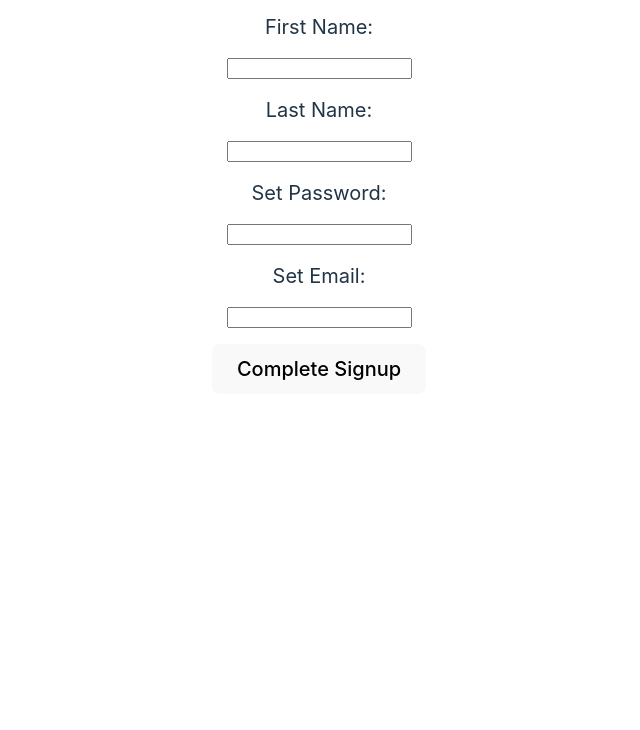
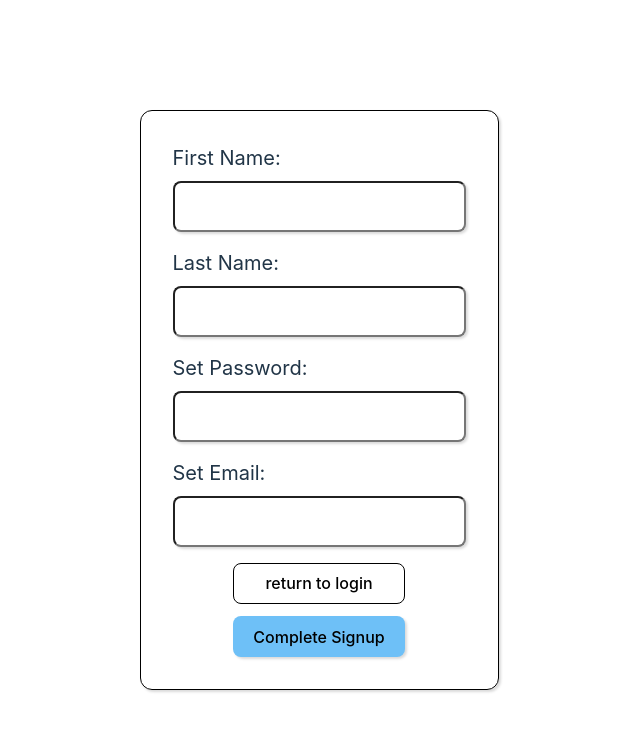
Before and after one commit to Eoljjang/poke-gear, a React (Vite) app in the folder client/: page /signup in a window 1280 px wide. Shown: the top 730 px of the page, without its empty margins (321-961 px from the left). Built offline with nearby package versions, Linux system fonts and the light colour scheme.

Commit message:
signup styling

```diff
--- a/client/src/styles/views/Login.css
+++ b/client/src/styles/views/Login.css
@@ -26,7 +26,7 @@
 
 
 
-.login-form{
+.login-form-container{
     display: flex;
     flex-direction: column;
     align-items: center;
@@ -37,10 +37,9 @@
     border-radius: 12px;
     box-shadow: rgba(0, 0, 0, 0.15) 1.95px 1.95px 2.6px;
 
-
 }
 
-form{
+.login-form{
     display: flex;
     flex-direction: column;
     align-items: center;
--- /dev/null
+++ b/client/src/styles/views/Signup.css
@@ -0,0 +1,44 @@
+.signup-page{
+    display: flex;
+    flex-direction: column;
+    height: 100%;
+    align-items: center;
+    justify-content: center;
+}
+
+.signup-form{
+    display: flex;
+    flex-direction: column;
+    align-items: center;
+    gap: 16px;
+    padding: 12px;
+    font-size: 1.25rem;
+    border: 1px solid black;
+    padding: 32px;
+    border-radius: 12px;
+    box-shadow: rgba(0, 0, 0, 0.15) 1.95px 1.95px 2.6px;
+
+}
+
+.btn-container{
+    display: flex;
+    flex-direction: column;
+    align-items: center;
+    justify-content: center;
+    gap: 12px;
+    font-size: 1rem;
+}
+
+.btn-return{
+    width: 100%;
+    background-color: white;
+    color: black;
+    border: 1px solid black;
+}
+
+.btn-submit{
+    width: 100%;
+    background-color: #6ec0f7;
+    color: black;
+    box-shadow: rgba(0, 0, 0, 0.15) 1.95px 1.95px 2.6px;
+}
--- a/client/src/views/Login.jsx
+++ b/client/src/views/Login.jsx
@@ -38,9 +38,9 @@ function Login() {
                 <div className="header-text">Welcome to Poke-Gear!</div>
                 <div className="subheader-text">Lets get you signed in</div>
             </div>
-            <div className="login-form">
+            <div className="login-form-container">
                 <h3>Login:</h3>
-                <form action="" method="POST" onSubmit={handleLogin}>
+                <form className="login-form" action="" method="POST" onSubmit={handleLogin}>
                     <div className="input-container">
                         <label htmlFor="email">Email:</label>
                         <input type="text" placeholder="Enter Email" name="email" onChange={(e) => setEmail(e.target.value)}required/>
--- a/client/src/views/Signup.jsx
+++ b/client/src/views/Signup.jsx
@@ -1,6 +1,7 @@
 import { useState } from "react";
 import axios from "axios"
 import { useNavigate } from "react-router-dom";
+import "../styles/views/Signup.css"
 function Signup() {
     const [firstName, setFirstName] = useState("");
     const [lastName, setLastName] = useState("");
@@ -26,24 +27,42 @@ function Signup() {
         navigate("/login")
     }
 
+    const handleReturn = (e) => { // cancel signup and go back to the login.
+        e.preventDefault()
+        navigate("/login")
+    }
+
     return(
-        <>
-            <form action="" method="post" onSubmit={handleSubmit}>
+        <div className="signup-page">
+            <form className="signup-form" action="" method="post" onSubmit={handleSubmit}>
+                <div className="input-container">
                     <label htmlFor="firstname">First Name:</label>
                     <input type="text" id="firstname" name="firstname"onChange={(e) => setFirstName(e.target.value)} required/>
+                </div>
 
+                <div className="input-container">
                     <label htmlFor="lastname">Last Name:</label>
                     <input type="text" id="lastname" name="lastname" onChange={(e) => setLastName(e.target.value)} required/>
+                </div>
 
+                <div className="input-container">
                     <label htmlFor="password">Set Password:</label>
                     <input type="text" id="password" name = "password" onChange= {(e) => setPassword(e.target.value)} required/>
+                </div>
 
+                <div className="input-container">
                     <label htmlFor="email">Set Email:</label>
                     <input type="text" id="email" name = "email" onChange= {(e) => setEmail(e.target.value)} required/>
+                </div>
 
-                <button type="submit">Complete Signup</button>
+                <div className="btn-container">
+                    <button className="btn-return" onClick={handleReturn}>return to login</button>
+                    <button className="btn-submit" type="submit">Complete Signup</button>
+                </div>
             </form>
-        </>
+
+
+        </div>
     )
 }
 
```
Also changed, not shown: 1 other file (tests, documents, lock files or other folders). Lines whose indentation alone changed are shown as unchanged.
